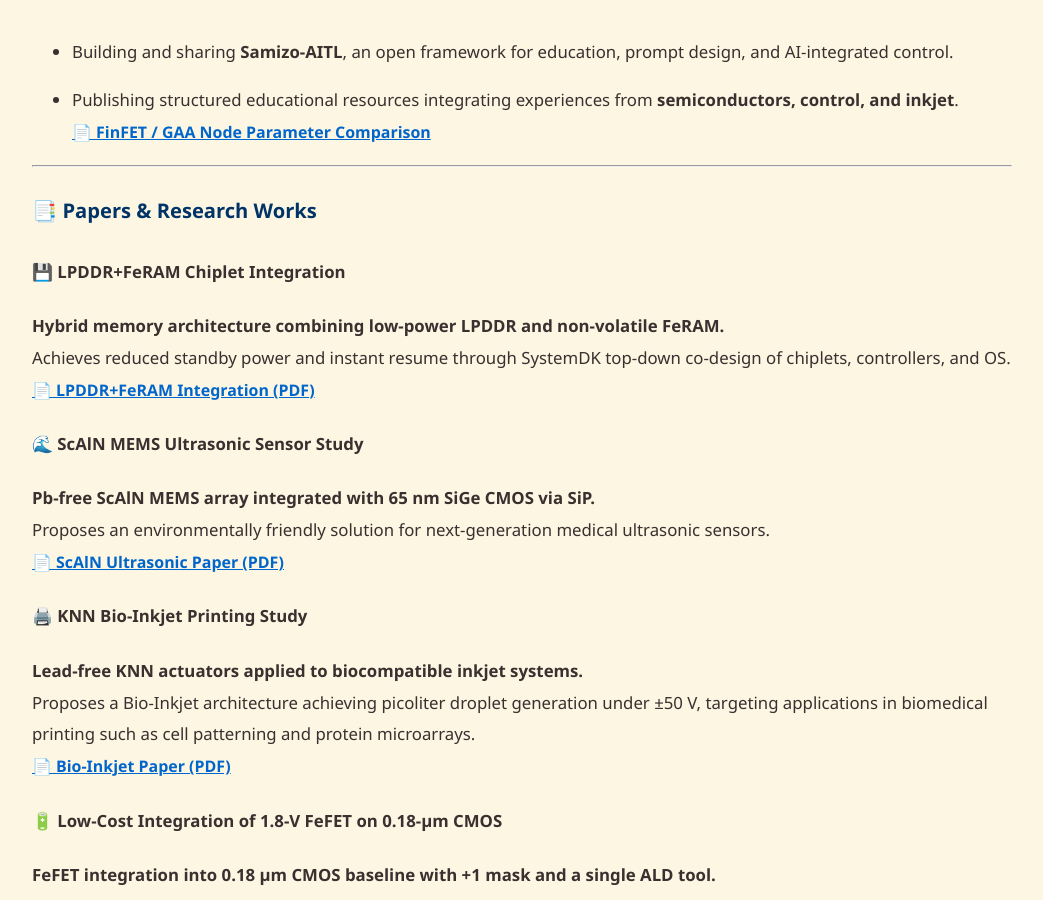
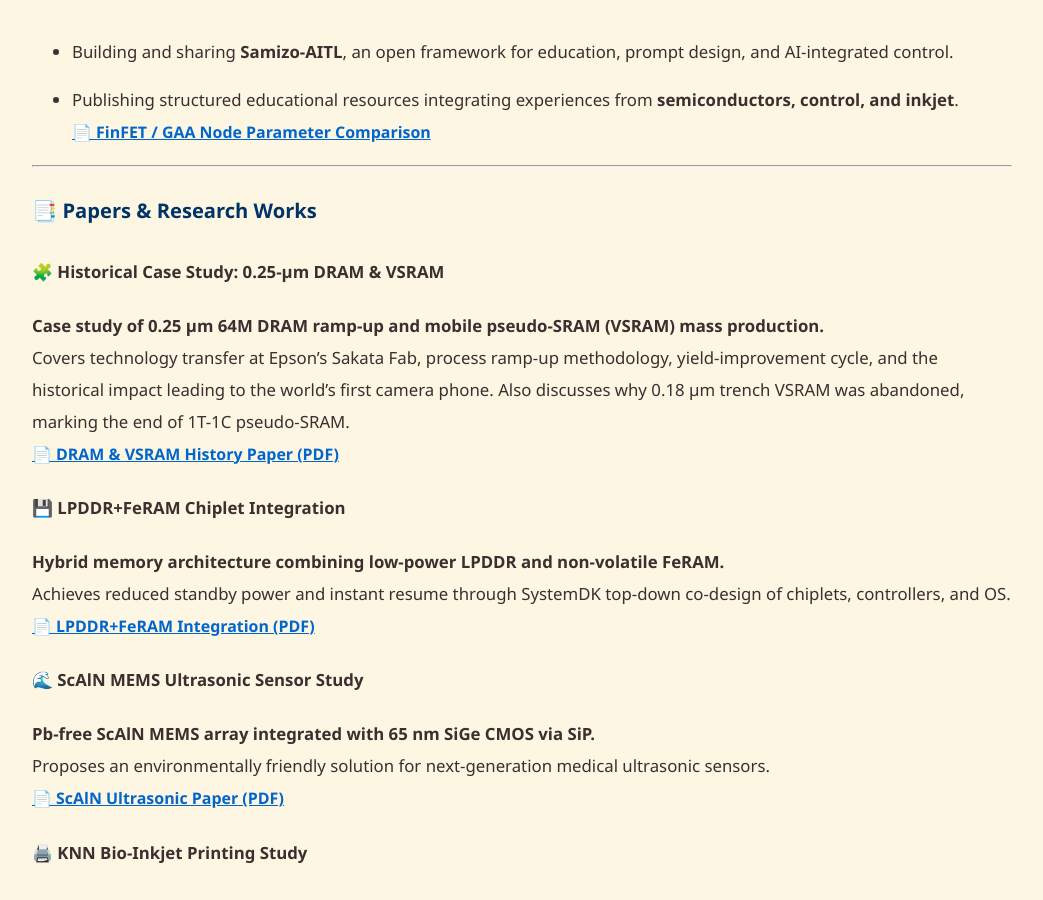
Before and after one commit to Samizo-AITL/Samizo-AITL.github.io, a Jekyll site: the page built from about/career-summary/en/index.md, in a window 1280 px wide and 900 px high, scrolled down 2104 px. Shown: the whole window, without its empty margins (118-1161 px from the left). Built offline with Jekyll 4.4.1, drawn with Linux system fonts in a browser that asks for light colours.

Commit message:
Update index.md

```diff
--- a/about/career-summary/en/index.md
+++ b/about/career-summary/en/index.md
@@ -78,6 +78,11 @@
 
 ### 📑 Papers & Research Works
 
+#### 🧩 Historical Case Study: 0.25-µm DRAM & VSRAM
+**Case study of 0.25 µm 64M DRAM ramp-up and mobile pseudo-SRAM (VSRAM) mass production.**
+Covers technology transfer at Epson’s Sakata Fab, process ramp-up methodology, yield-improvement cycle, and the historical impact leading to the world’s first camera phone. Also discusses why 0.18 µm trench VSRAM was abandoned, marking the end of 1T-1C pseudo-SRAM.
+[📄 DRAM & VSRAM History Paper (PDF)](../docs/dram_vsram_history.pdf)
+
 #### 💾 LPDDR+FeRAM Chiplet Integration
 **Hybrid memory architecture combining low-power LPDDR and non-volatile FeRAM.**
 Achieves reduced standby power and instant resume through SystemDK top-down co-design of chiplets, controllers, and OS.
```
